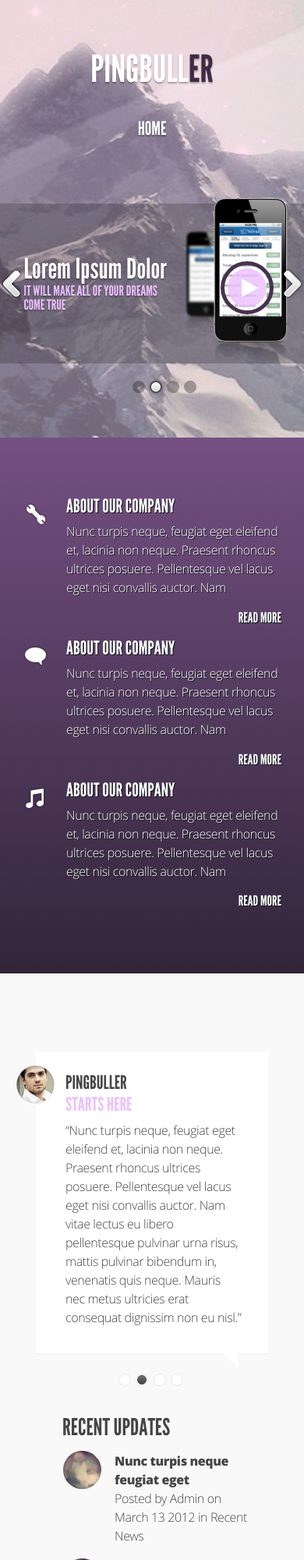
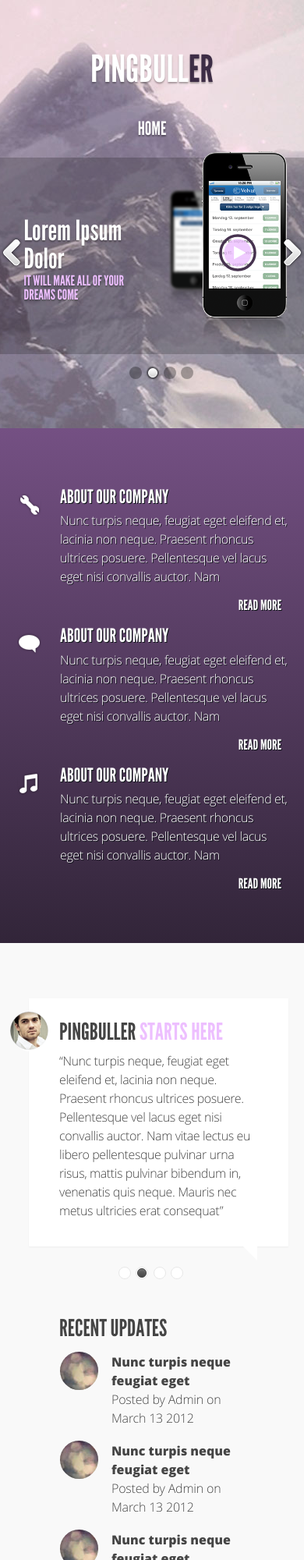
Before and after one commit to a1ex7/lesson-2015, a plain HTML site: page lesson7-8/task1/index.html in a window 390 px wide. Shown: the top 2000 px of the page at 78% size. Drawn offline with Linux system fonts and the light colour scheme.

Commit message:
some fixes 480px

```diff
--- a/lesson7-8/task1/css/style.css
+++ b/lesson7-8/task1/css/style.css
@@ -65,7 +65,6 @@ a {
 }
 
 .menu--top {
-    width: 60%;
     text-align: right;
 }
 
@@ -82,7 +81,7 @@ a {
     width: 240px;
     left: 50%;
     margin-left: -120px;
-    top: 39%;
+    top: 56%;
 }
 
 .menu--single {
@@ -95,7 +94,7 @@ a {
 }
 
 .menu__item {
-    margin-left: 4%;
+    margin-left: 48px;
 }
 
 .menu__item:first-child {
@@ -123,7 +122,7 @@ a {
 
 .menu--footer__item {
     margin: 0;
-    margin-right: 30px;
+    margin-right: 40px;
 }
 
 
@@ -223,8 +222,8 @@ a {
     border: 5px solid #46324f;
     border-radius: 50%;
     position: absolute;
-    left: 53%;
-    top: 36%;
+    left: 54%;
+    top: 34%;
 }
 
 .play-btn:hover {
@@ -533,21 +532,20 @@ a {
 
 .brands__list {
     text-align: center;
-    padding: 17px 0 33px 0;
 }
 
 .brands__item {
     display: inline-block;
     vertical-align: middle;
     width: 14%;
-    margin: 34px 5px 21px 3px;
+    margin: 23px 0px 25px 0px;
 }
 
 
 .recent {
     border-top: 1px solid #d8d8d8;
     border-bottom: 1px solid #fefefe;
-    padding: 10% 0 10% 0;
+    padding: 90px 0 80px 0;
     background-color: #ececec;
 }
 
@@ -691,6 +689,10 @@ a {
         font-size: 16px;
     }
 
+     .slider__image img {
+        width: 100%;
+    }
+
     .starts__title {
         font-size: 24px;
     }
@@ -739,6 +741,7 @@ a {
     .menu--single {
         display: block;
         text-align: center;
+        margin-bottom: 11px;
     }
 
     .menu--single:hover .menu--popup {
@@ -763,10 +766,24 @@ a {
         padding-left: 0;
     }
 
+    .slider__points {
+        left: 42%;
+        top: 106%;
+    }
+
+    .about {
+        padding: 74px 0px 51px 0px;
+    }
+
     .about__block {
         float: none;
         width: 100%;
         position: relative;
+        padding: 0px 0px 0 57px;
+    }
+
+    .about__text {
+        padding: 0.3em 0;
     }
 
     .slider {
@@ -774,12 +791,12 @@ a {
     }
 
     .slider__block--left {
-        width: 55%;
-        margin: 19% 3% 19% 3%;
+        width: 48%;
+        margin: 22% 0% 19% 3%;
     }
 
      .slider__block--right {
-        width: 39%;
+        width: 45%;
         position: static;
     }
 
@@ -790,11 +807,9 @@ a {
 
     .play-btn {
         left: unset;
-        right: 10%;
-    }
-
-    .slider__image img {
-        width: 100%;
+        right: 13%;
+        top: 35%;
+        transform: scale(0.7);
     }
 
     .slider__points {
@@ -810,8 +825,29 @@ a {
         width: 100%;
     }
 
+    .info {
+        padding-top: 70px;
+        padding-bottom: 87px;
+    }
+
+    .starts__block {
+        margin: 0px 0px 25px 17px;
+    }
+
+    .starts__title {
+        font-size: 30px;
+    }
+
+    .starts__title span {
+         display: inline;
+    }
+
     .brands__item {
         width: 28%;
+    }
+
+    .recent {
+        padding: 77px 0px 87px 0px;
     }
 
     .recent__block {
@@ -820,15 +856,27 @@ a {
 
     .recent__block:not(:last-child) {
         margin-right: unset;
-        margin-bottom: 10%;
+        margin-bottom: 14%;
     }
 
     .updates {
-        padding: 30px 48px 0 60px;
+        padding: 40px 40px 0 56px;;
     }
 
     .updates__readmore {
         margin-right: -10px;
+    }
+
+    .updates__link {
+        letter-spacing: 0px;
+    }
+
+    .updates__posted {
+        letter-spacing: -0.2px;
+    }
+
+    .main-footer {
+        padding: 44px 0 76px 0;
     }
 
     .nav--bottom,
@@ -846,6 +894,8 @@ a {
 
     .main-footer__designed {
         text-align: center;
+        font-size: 12px;
+        margin-top: 24px;
     }
 
 }
--- a/lesson7-8/task1/index.html
+++ b/lesson7-8/task1/index.html
@@ -43,7 +43,7 @@
       <div class="slider__block clearfix">
         <div class="slider__block--left">
           <h2 class="slider__title">Lorem Ipsum Dolor</h2>
-          <h3 class="slider__title slider__title--small">it will make all of your dreams come true</h3>
+          <h3 class="slider__title slider__title--small">it will make all of your dreams come</h3>
           <p class="slider__text">
             Semper sollicitudin gravida eget, vestibulum sit amet sapien. Nunc dignissim tincidunt est, et auctor turpis ornare a. Nam venenatis hendrerit est at volutpat. Morbi elementum euismod lacus id semper. In odio nunc, imperdiet eget aliquam quis,
           </p>
@@ -100,7 +100,7 @@
             PingbulLer <span>starts here</span>
           </h2>
           <p class="starts__text">
-            “Nunc turpis neque, feugiat eget eleifend et, lacinia non neque. Praesent rhoncus ultrices posuere. Pellentesque vel lacus eget nisi convallis auctor. Nam vitae lectus eu libero pellentesque pulvinar urna risus, mattis pulvinar bibendum in, venenatis quis neque. Mauris nec metus ultricies erat consequat dignissim non eu nisl.”
+            “Nunc turpis neque, feugiat eget eleifend et, lacinia non neque. Praesent rhoncus ultrices posuere. Pellentesque vel lacus eget nisi convallis auctor. Nam vitae lectus eu libero pellentesque pulvinar urna risus, mattis pulvinar bibendum in, venenatis quis neque. Mauris nec metus ultricies erat consequat”
           </p>
         </div>
         <div class="starts__points">
@@ -117,14 +117,14 @@
         <ul class="updates__list">
           <li class="updates__item">
             <a href="#" class="updates__link">Nunc turpis neque feugiat eget </a>
-            <p class="updates__posted">Posted by Admin on March 13 2012 in Recent News</p>
+            <p class="updates__posted">Posted by Admin on March 13 2012</p>
           </li>
           <li class="updates__item">
             <a href="#" class="updates__link">Nunc turpis neque feugiat eget </a>
-            <p class="updates__posted">Posted by Admin on March 13 2012 in Recent News</p>
+            <p class="updates__posted">Posted by Admin on March 13 2012</p>
           </li><li class="updates__item">
             <a href="#" class="updates__link">Nunc turpis neque feugiat eget </a>
-            <p class="updates__posted">Posted by Admin on March 13 2012 in Recent News</p>
+            <p class="updates__posted">Posted by Admin on March 13 2012</p>
           </li>
         </ul>
         <a href="#" class="updates__readmore">Read more here</a>
```
